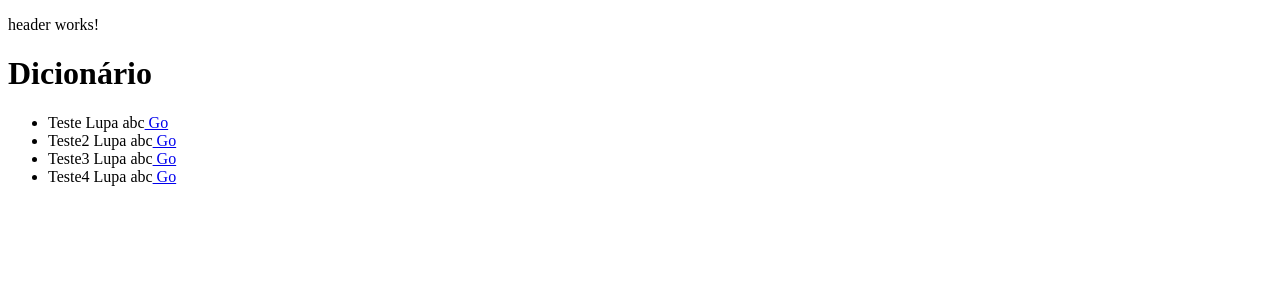
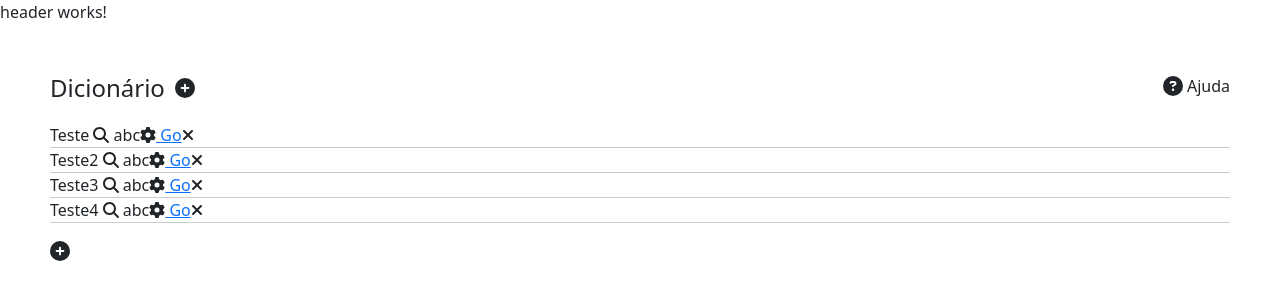
Before and after one commit to oscarvalini/estudo-angular, an Angular app: page /dicionarios in a window 1280 px wide. Shown: the top 300 px of the page. Built offline with nearby package versions, Linux system fonts and the light colour scheme.

Commit message:
Font-Awesome e Bootstrap funcionando

```diff
--- a/angular.json
+++ b/angular.json
@@ -27,6 +27,8 @@
               "src/assets"
             ],
             "styles": [
+              "./node_modules/ngx-bootstrap/datepicker/bs-datepicker.css",
+              "./node_modules/bootstrap/dist/css/bootstrap.min.css",
               "src/styles.css"
             ],
             "scripts": []
--- a/package.json
+++ b/package.json
@@ -18,6 +18,12 @@
     "@angular/platform-browser": "~13.3.0",
     "@angular/platform-browser-dynamic": "~13.3.0",
     "@angular/router": "~13.3.0",
+    "@fortawesome/angular-fontawesome": "^0.10.2",
+    "@fortawesome/fontawesome-svg-core": "^6.1.0",
+    "@fortawesome/free-regular-svg-icons": "^6.1.0",
+    "@fortawesome/free-solid-svg-icons": "^6.1.0",
+    "bootstrap": "^5.1.3",
+    "ngx-bootstrap": "^8.0.0",
     "rxjs": "~7.5.0",
     "tslib": "^2.3.0",
     "zone.js": "~0.11.4"
--- a/src/app/app.module.ts
+++ b/src/app/app.module.ts
@@ -7,6 +7,8 @@ import { HeaderComponent } from './header/header.component';
 import { DicionarioCadastroComponent } from './dicionario-cadastro/dicionario-cadastro.component';
 import { DicionarioConsultaComponent } from './dicionario-consulta/dicionario-consulta.component';
 import { DicionarioTextoComponent } from './dicionario-texto/dicionario-texto.component';
+import { BrowserAnimationsModule } from '@angular/platform-browser/animations';
+import { FontAwesomeModule } from '@fortawesome/angular-fontawesome';
 
 @NgModule({
   declarations: [
@@ -18,7 +20,9 @@ import { DicionarioTextoComponent } from './dicionario-texto/dicionario-texto.co
   ],
   imports: [
     BrowserModule,
-    AppRoutingModule
+    AppRoutingModule,
+    BrowserAnimationsModule,
+    FontAwesomeModule
   ],
   providers: [],
   bootstrap: [AppComponent]
--- a/src/app/dicionario-cadastro/dicionario-cadastro.component.css
+++ b/src/app/dicionario-cadastro/dicionario-cadastro.component.css
@@ -0,0 +1,28 @@
+main {
+    margin: 50px;
+}
+.parte-superior {
+    display: flex;
+    justify-content: space-between;
+    margin-bottom: 20px;
+}
+
+.titulo {
+    display: flex;
+    align-items: center;
+}
+
+.titulo--nome {
+    font-size: 24px;
+    margin: 0 10px 0 0;
+}
+
+.lista-dicionarios {
+    padding: 0;
+}
+
+.lista-dicionarios__item {
+    list-style: none;
+    margin: 0;
+    border-bottom: 1px solid #CCC;
+}
--- a/src/app/dicionario-cadastro/dicionario-cadastro.component.html
+++ b/src/app/dicionario-cadastro/dicionario-cadastro.component.html
@@ -1,10 +1,26 @@
-<h1>Dicionário</h1>
+<main>
+    <div class="parte-superior">
+        <section class="titulo">
+            <h1 class="titulo--nome">Dicionário</h1>
+            <fa-icon [icon]="iconeAdicionar" size="lg" (click)="adicionarDicionario()"></fa-icon>
+        </section>
+        <section>
+            <fa-icon [icon]="iconeAjuda" size="lg"></fa-icon>
+            Ajuda
+        </section>
+    </div>
 
-<ul>
-    <li *ngFor="let dicionario of dicionarios">
-        {{dicionario.nome}}
-        <a> Lupa</a>
-        <a> abc</a>
-        <a [routerLink]="['/dicionarios/', dicionario.codigo]"> Go</a>
-    </li>
-</ul>
+    <ul class="lista-dicionarios">
+        <li *ngFor="let dicionario of dicionarios"
+        class="lista-dicionarios__item"
+        >
+            {{dicionario.nome}}
+            <fa-icon [icon]="iconeLupa"></fa-icon>
+            <a> abc</a>
+            <fa-icon [icon]="iconeEngrenagem"></fa-icon>
+            <a [routerLink]="['/dicionarios/', dicionario.codigo]"> Go</a>
+            <fa-icon [icon]="iconeExcluir" (click)="excluirDicionario(dicionario.codigo)"></fa-icon>
+        </li>
+    </ul>
+    <fa-icon [icon]="iconeAdicionar" size="lg" (click)="adicionarDicionario()"></fa-icon>
+</main>
--- a/src/app/dicionario-cadastro/dicionario-cadastro.component.ts
+++ b/src/app/dicionario-cadastro/dicionario-cadastro.component.ts
@@ -1,6 +1,7 @@
 import { Component, OnInit } from '@angular/core';
 import { DicionarioService } from '../dicionario.service';
 import { Dicionario } from './dicionario.inteface';
+import { faGear, faMagnifyingGlass, faPlusCircle, faQuestionCircle, faXmark } from '@fortawesome/free-solid-svg-icons';
 
 @Component({
   selector: 'app-dicionario-cadastro',
@@ -9,6 +10,12 @@ import { Dicionario } from './dicionario.inteface';
 })
 export class DicionarioCadastroComponent implements OnInit {
 
+  iconeAdicionar = faPlusCircle;
+  iconeLupa = faMagnifyingGlass;
+  iconeEngrenagem = faGear;
+  iconeAjuda = faQuestionCircle;
+  iconeExcluir = faXmark;
+
   dicionarios: Dicionario[] = [];
 
   constructor(
@@ -16,7 +23,15 @@ export class DicionarioCadastroComponent implements OnInit {
   ) {}
 
   ngOnInit(): void {
-    this.dicionarios = [...this.dicionarioService.getDicionarios()];
+    this.dicionarios = [...this.dicionarioService.buscaTodos()];
+  }
+
+  adicionarDicionario() {
+    console.log('abre modal dicionário');
+  }
+
+  excluirDicionario(codigoDicionario: Number) {
+    this.dicionarioService.exclui(codigoDicionario);
   }
 
 }
--- a/src/app/dicionario.service.ts
+++ b/src/app/dicionario.service.ts
@@ -1,4 +1,5 @@
 import { Injectable } from '@angular/core';
+import { of } from 'rxjs';
 import { Dicionario } from './dicionario-cadastro/dicionario.inteface';
 
 @Injectable({
@@ -8,7 +9,7 @@ export class DicionarioService {
 
   constructor() { }
 
-  getDicionarios(): Dicionario[] {
+  buscaTodos(): Dicionario[] {
     return [
       { codigo: 1, nome: 'Teste', corTitulo: '#2233CC', corBotao: '#CCCCCC', corBotaoFonte: '#000000', corIcone: '#000000' } as Dicionario,
       { codigo: 2, nome: 'Teste2', corTitulo: '#00CC00', corBotao: '#FFFFFF', corBotaoFonte: '#FFFFFF', corIcone: '#FFFFFF' } as Dicionario,
@@ -16,4 +17,8 @@ export class DicionarioService {
       { codigo: 4, nome: 'Teste4', corTitulo: '#2233CC', corBotao: '#CCCCCC', corBotaoFonte: '#000000', corIcone: '#000000' } as Dicionario,
     ]
   }
+
+  exclui(codigoDicionario: Number) {
+    console.log('excluir Dicionário ' + codigoDicionario);
+  }
 }
```
Also changed, not shown: 1 other file (tests, documents, lock files or other folders).
